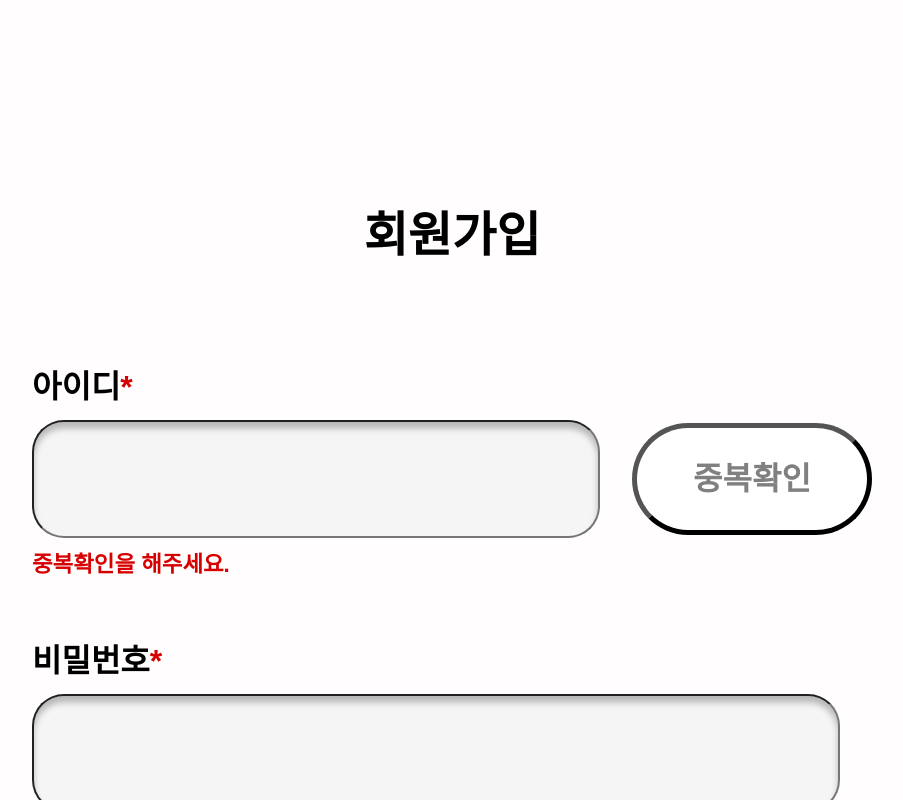
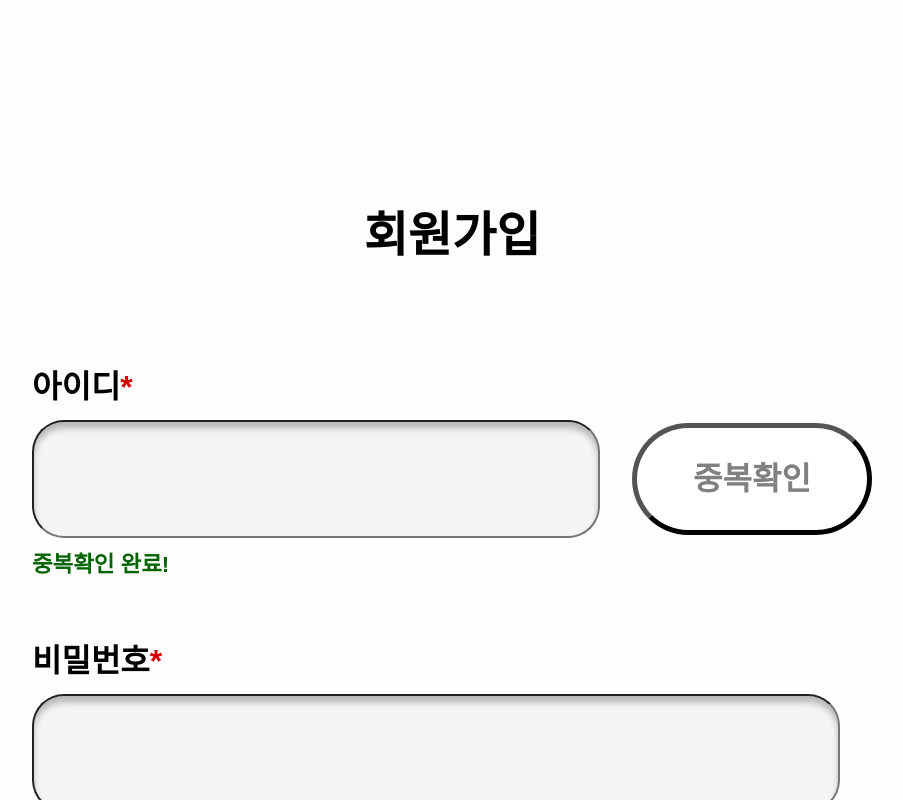
Before and after one commit to HighigH-maah/maah_frontend, a React (Create React App) app: page /signUp in a window 1280 px wide. Both pictures are taken after a click on the button "중복확인". Shown: the top 800 px of the page, without its empty margins (188-1091 px from the left). Built offline with nearby package versions, Linux system fonts and the light colour scheme.

Commit message:
signup page 2024.02.01

```diff
--- a/src/components/SignUp/SignUp2.js
+++ b/src/components/SignUp/SignUp2.js
@@ -1,4 +1,4 @@
-import React from "react";
+import React, { useState } from "react";
 import styled from "styled-components";
 
 const SignUp = styled.div`
@@ -133,6 +133,16 @@ const Notice = styled.div`
   flex-shrink: 0;
 `;
 
+const SuccessMessage = styled.div`
+  font-size: 1.4rem;
+  font-weight: 600;
+  line-height: 1.2125;
+  color: #006400;
+  font-family: M PLUS 1, "Source Sans Pro";
+  white-space: nowrap;
+  flex-shrink: 0;
+`;
+
 const SignUpBtn = styled.button`
   width: 52.5rem;
   height: 6.3rem;
@@ -196,6 +206,31 @@ const TermCheckBtn = styled.button`
 `;
 
 function SignUp2(props) {
+  const [isDuplicateChecked, setDuplicateChecked] = useState(false);
+  const [isAuthChecked, setAuthChecked] = useState(false);
+
+  const handleDuplicateCheck = () => {
+    // 중복 확인에 대한 로직을 여기에 추가합니다
+    // 예를 들어, API 호출 또는 일부 유효성 검사를 수행할 수 있습니다
+    // 확인이 완료되면 setDuplicateChecked(true)로 설정합니다
+    console.log("중복확인 버튼 클릭");
+    setDuplicateChecked(true);
+  };
+
+  const handleAuthCheck = () => {
+    // 본인 인증에 대한 로직을 여기에 추가합니다
+    // 본인 인증이 완료되면 setAuthChecked(true)로 설정합니다
+    setAuthChecked(true);
+    console.log("본인인증 버튼 클릭");
+  };
+
+  const handleSignUp = () => {
+    // 가입 프로세스에 대한 로직을 여기에 추가합니다
+    // 중복 확인 및 본인 인증이 성공한 후 필요한 작업을 수행할 수 있습니다
+    // 가입이 성공하면 다른 페이지로 이동하거나 성공 메시지를 표시할 수 있습니다
+    console.log("가입 로직이 여기에 들어갑니다!");
+  };
+
   return (
     <SignUp>
       <MainTitle>회원가입</MainTitle>
@@ -207,9 +242,17 @@ function SignUp2(props) {
         </Box1>
         <Box2>
           <InputBox></InputBox>
-          <DoubleCheckBtn>중복확인</DoubleCheckBtn>
+          <DoubleCheckBtn onClick={handleDuplicateCheck}>
+            중복확인
+          </DoubleCheckBtn>
         </Box2>
-        <Notice>중복확인을 해주세요.</Notice>
+        <Notice>
+          {isDuplicateChecked ? (
+            <SuccessMessage>중복확인 완료!</SuccessMessage>
+          ) : (
+            <Notice>중복확인을 해주세요.</Notice>
+          )}
+        </Notice>
       </EleBox>
 
       <EleBox>
@@ -240,9 +283,15 @@ function SignUp2(props) {
         </Box1>
         <Box2>
           <InputBox></InputBox>
-          <AuthCheckBtn>본인인증</AuthCheckBtn>
+          <AuthCheckBtn onClick={handleAuthCheck}>본인인증</AuthCheckBtn>
         </Box2>
-        <Notice>본명을 기입해주세요.</Notice>
+        <Notice>
+          {isAuthChecked ? (
+            <SuccessMessage>본인인증 완료!</SuccessMessage>
+          ) : (
+            <Notice>본명을 기입해주세요.</Notice>
+          )}
+        </Notice>
       </EleBox>
 
       <EleBox>
@@ -303,7 +352,7 @@ function SignUp2(props) {
         </Box2>
       </EleBox>
 
-      <SignUpBtn>가입하기</SignUpBtn>
+      <SignUpBtn onClick={handleSignUp}>가입하기</SignUpBtn>
     </SignUp>
   );
 }
```
